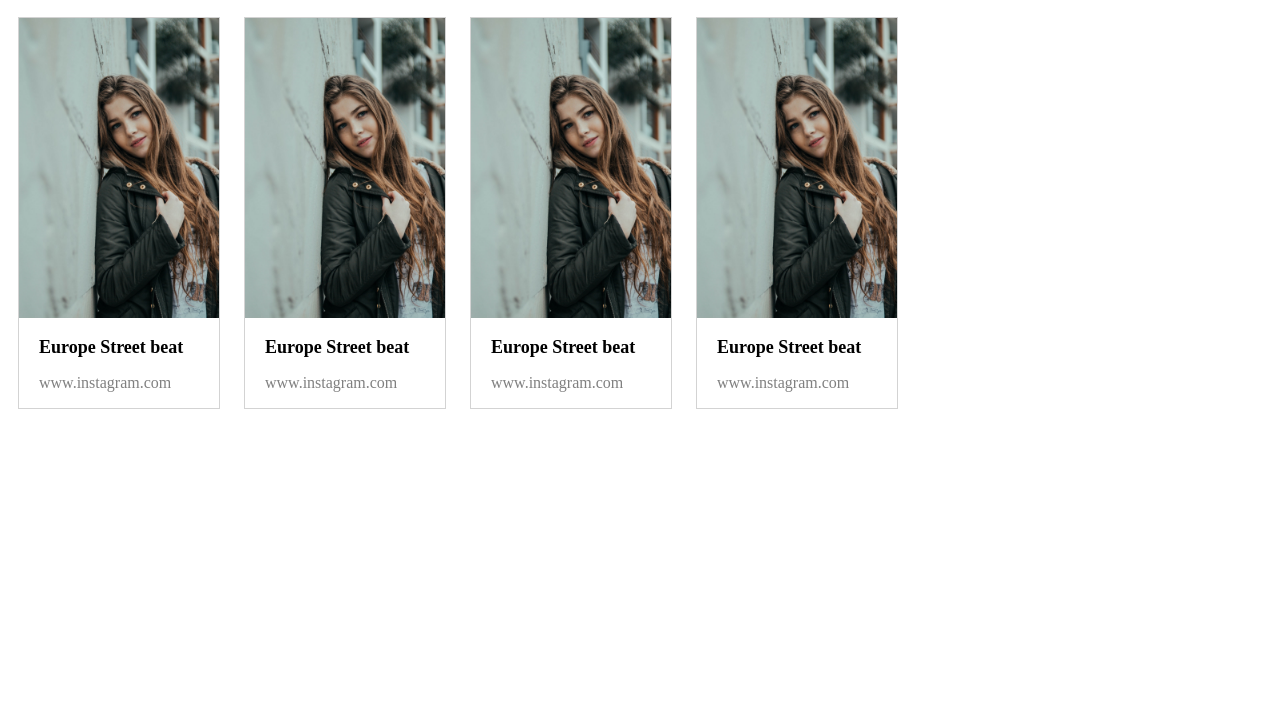
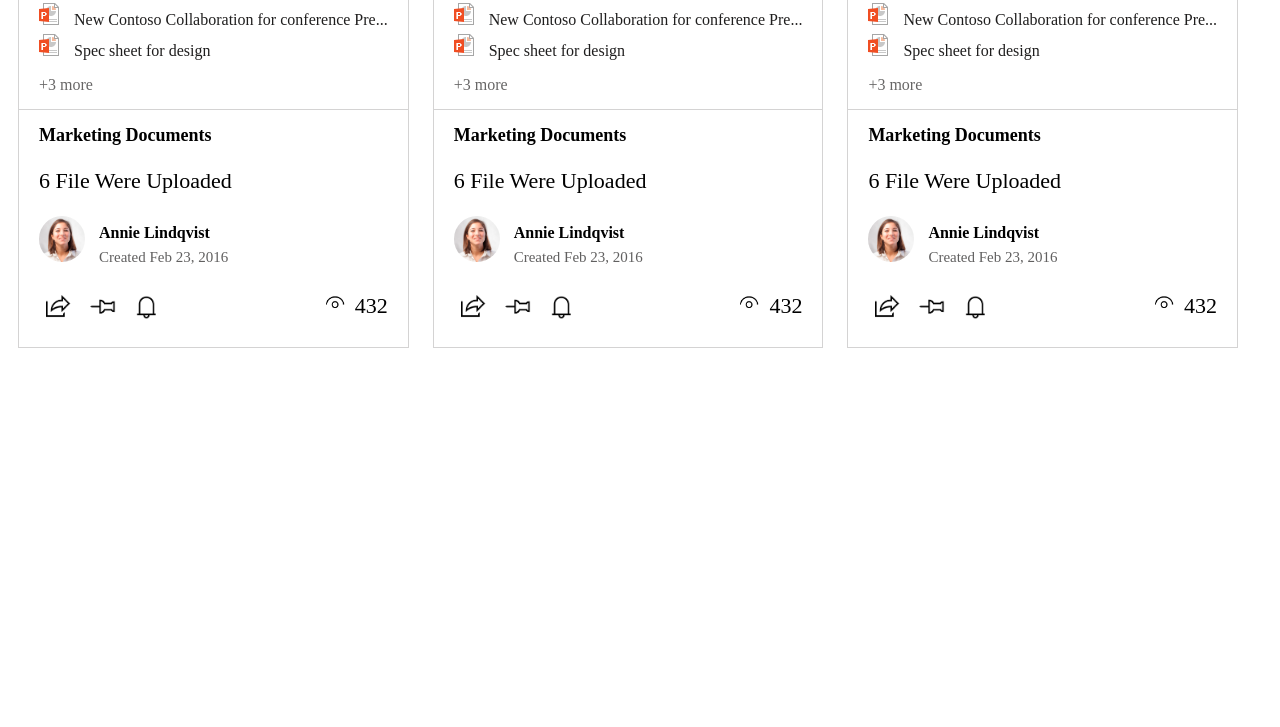
Before and after one commit to eliso1303/html-and-css-practice, a plain HTML site: page 8-DOM/index.html in a window 1280 px wide. Shown: the part 73-800 px from the top of the page. Drawn offline with Linux system fonts and the light colour scheme.

Commit message:
feat(8-DOM):Finish Practice-2

```diff
--- a/8-DOM/index.html
+++ b/8-DOM/index.html
@@ -8,34 +8,169 @@
     <link rel="stylesheet" href="style.css">
 </head>
 <body>
-    <h1>Article</h1>
-    <div class="item">
-        <img src="1.jpg" alt="">
-        <div>
-            <h2>Europe Street beat</h2>
-            <p><a href="#">www.instagram.com</a></p>
-        </div>
-    </div>
-    <div class="item">
-        <img src="1.jpg" alt="">
-        <div>
-            <h2>Europe Street beat</h2>
-            <p><a href="#">www.instagram.com</a></p>
-        </div>
-    </div>
-    <div class="item">
-        <img src="1.jpg" alt="">
-        <div>
-            <h2>Europe Street beat</h2>
-            <p><a href="#">www.instagram.com</a></p>
-        </div>
-    </div>
-    <div class="item">
-        <img src="1.jpg" alt="">
-        <div>
-            <h2>Europe Street beat</h2>
-            <p><a href="#">www.instagram.com</a></p>
-        </div>
-    </div>
+    <section>
+        <div class="pdfFiles">
+            <ul>
+                <li>
+                    <img src="assets/document.png" alt="">
+                    <a href="#">2016 Coference Presentation</a>
+                </li>
+                <li>
+                    <img src="assets/document.png" alt="">
+                    <a href="#">New Contoso Collaboration for conference Pre...</a>
+                </li>
+                <li>
+                    <img src="assets/document.png" alt="">
+                    <a href="#">Spec sheet for design</a>
+                </li>
+            </ul>
+
+            <a href="#">+3 more</a>
+        </div><!-- pdfFiles -->
+
+        <div class="marketingDoc">
+            <h2>Marketing Documents</h2>
+            <p>6 File Were Uploaded</p>
+            <div class="user">
+                <img src="assets/Annie.jpg" alt="">
+                <div>
+                    <h3>Annie Lindqvist</h3>
+                    <p>Created Feb 23, 2016</p>
+                </div>
+            </div><!-- user -->
+
+            <ul class="icons">
+                <li>
+                    <a href="#">
+                        <img src="assets/icon-1.png" alt="">
+                    </a>
+                </li>
+                <li>
+                    <a href="#">
+                        <img src="assets/icon-2.png" alt="">
+                    </a>
+                </li>
+                <li>
+                    <a href="#">
+                        <img src="assets/icon-3.png" alt="">
+                    </a>
+                </li>
+            </ul><!-- icons -->
+            <div class="views">
+                <img src="assets/icon-4.png" alt="">
+                <p>432</p>
+            </div><!-- views -->
+        </div><!-- marketingDoc -->
+    </section>
+
+    <section>
+        <div class="pdfFiles">
+            <ul>
+                <li>
+                    <img src="assets/document.png" alt="">
+                    <a href="#">2016 Coference Presentation</a>
+                </li>
+                <li>
+                    <img src="assets/document.png" alt="">
+                    <a href="#">New Contoso Collaboration for conference Pre...</a>
+                </li>
+                <li>
+                    <img src="assets/document.png" alt="">
+                    <a href="#">Spec sheet for design</a>
+                </li>
+            </ul>
+
+            <a href="#">+3 more</a>
+        </div><!-- pdfFiles -->
+
+        <div class="marketingDoc">
+            <h2>Marketing Documents</h2>
+            <p>6 File Were Uploaded</p>
+            <div class="user">
+                <img src="assets/Annie.jpg" alt="">
+                <div>
+                    <h3>Annie Lindqvist</h3>
+                    <p>Created Feb 23, 2016</p>
+                </div>
+            </div><!-- user -->
+
+            <ul class="icons">
+                <li>
+                    <a href="#">
+                        <img src="assets/icon-1.png" alt="">
+                    </a>
+                </li>
+                <li>
+                    <a href="#">
+                        <img src="assets/icon-2.png" alt="">
+                    </a>
+                </li>
+                <li>
+                    <a href="#">
+                        <img src="assets/icon-3.png" alt="">
+                    </a>
+                </li>
+            </ul><!-- icons -->
+            <div class="views">
+                <img src="assets/icon-4.png" alt="">
+                <p>432</p>
+            </div><!-- views -->
+        </div><!-- marketingDoc -->
+    </section>
+
+    <section>
+        <div class="pdfFiles">
+            <ul>
+                <li>
+                    <img src="assets/document.png" alt="">
+                    <a href="#">2016 Coference Presentation</a>
+                </li>
+                <li>
+                    <img src="assets/document.png" alt="">
+                    <a href="#">New Contoso Collaboration for conference Pre...</a>
+                </li>
+                <li>
+                    <img src="assets/document.png" alt="">
+                    <a href="#">Spec sheet for design</a>
+                </li>
+            </ul>
+
+            <a href="#">+3 more</a>
+        </div><!-- pdfFiles -->
+
+        <div class="marketingDoc">
+            <h2>Marketing Documents</h2>
+            <p>6 File Were Uploaded</p>
+            <div class="user">
+                <img src="assets/Annie.jpg" alt="">
+                <div>
+                    <h3>Annie Lindqvist</h3>
+                    <p>Created Feb 23, 2016</p>
+                </div>
+            </div><!-- user -->
+
+            <ul class="icons">
+                <li>
+                    <a href="#">
+                        <img src="assets/icon-1.png" alt="">
+                    </a>
+                </li>
+                <li>
+                    <a href="#">
+                        <img src="assets/icon-2.png" alt="">
+                    </a>
+                </li>
+                <li>
+                    <a href="#">
+                        <img src="assets/icon-3.png" alt="">
+                    </a>
+                </li>
+            </ul><!-- icons -->
+            <div class="views">
+                <img src="assets/icon-4.png" alt="">
+                <p>432</p>
+            </div><!-- views -->
+        </div><!-- marketingDoc -->
+    </section>
 </body>
 </html>
--- a/8-DOM/style.css
+++ b/8-DOM/style.css
@@ -1,19 +1,74 @@
-.item {
-    display: inline-block;
-    border: 1px solid lightgray;
-    margin:10px;
+section {
+	display: inline-block;
+	border:1px solid #d4d3d3;
+	margin: 5px 10px;
 }
-.item img {
-    width:200px;
+section > div {
+	padding: 15px 20px;
 }
-.item div {
-    padding: 0px 20px;
+.pdfFiles {
+	border-bottom:1px solid #d4d3d3;
 }
-.item div h2 {
-    font-size:18px;
-}
-.item div p a {
-    font-size:16px;
-    color:gray;
+.pdfFiles a {
+	display: inline-block;
+    padding-left: 11px;
+    color: #1f1e1e;
     text-decoration: none;
 }
+.pdfFiles > a {
+	padding-left:0px;
+	color:#676666;
+}
+ul {
+	list-style-type: none;
+	padding-left:0px;
+}
+ul li {
+	margin-bottom:5px;
+}
+.marketingDoc h2 {
+	font-size:18px;
+	margin:0px;
+}
+.marketingDoc p {
+	font-size:22px;
+}
+.user img {
+	width:46px;
+	border-radius: 50%;
+}
+.user div {
+	display: inline-block;
+	padding:0px 10px;
+}
+.user h3 {
+	font-size:16px;
+	margin: 7px 0px;
+}
+.user p {
+	margin: 0px;
+    font-size: 15px;
+    color: #616060;
+}
+.icons {
+	margin: 26px 0px 0px;
+	display: inline-block;
+}
+.icons li {
+	display: inline-block;
+}
+.icons img {
+	width: 26px;
+    margin: 3px 7px;
+}
+.views {
+	float:right;
+	padding-top: 5px;
+}
+.views img {
+	width: 19px;
+}
+.views p {
+	display: inline-block;
+    padding-left: 6px;
+}
```
Also changed, not shown: 8-DOM/assets/annie.jpg (added), 8-DOM/assets/document.png (added), 8-DOM/assets/icon-1.png (added), 8-DOM/assets/icon-2.png (added), 8-DOM/assets/icon-3.png (added), 8-DOM/assets/icon-4.png (added).
